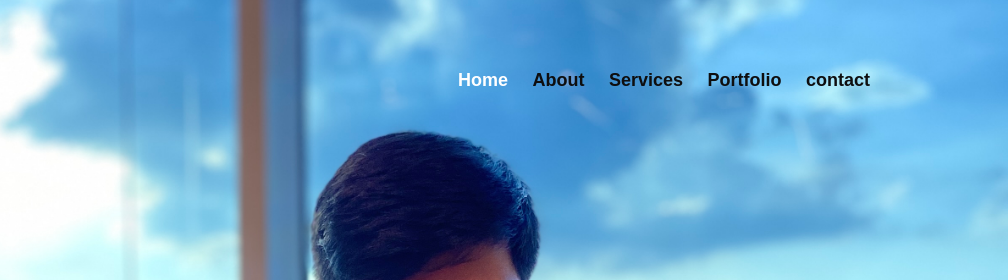
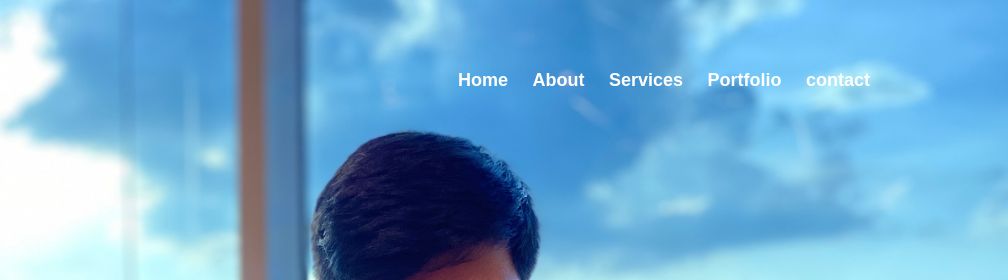
Before and after one commit to chinna25230/Protfolio, a plain HTML site: page INDEX.html in a window 1280 px wide. Shown: the top 280 px of the page, 272-1280 px from the left. Drawn offline with Linux system fonts and the light colour scheme; files whose address does not match are found by name.

Commit message:
Update INDEX.html

```diff
--- a/INDEX.html
+++ b/INDEX.html
@@ -15,10 +15,10 @@
             <img src="logo.png" class="logo" width="10%" height="auto">
             <ul id="sidemenu">
                 <li><a href="#header" style="color: white;"><b>Home</b></a></li>
-                <li><a href="#about"><b>About</b></a></li>
-                <li><a href="#services"><b>Services</b></a></li>
-                <li><a href="#portfolio"><b>Portfolio</b></a></li>
-                <li><a href="#contact"><b>contact</b></a></li>
+                <li><a href="#about" style="color: white;"><b>About</b></a></li>
+                <li><a href="#services" style="color: white;"><b>Services</b></a></li>
+                <li><a href="#portfolio" style="color: white;"><b>Portfolio</b></a></li>
+                <li><a href="#contact" style="color: white;"><b>contact</b></a></li>
                 <i class="fas fa-times" onclick="closemenu()"></i>
 
             </ul>
```
